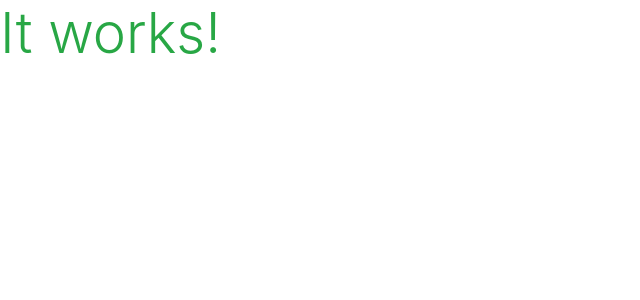
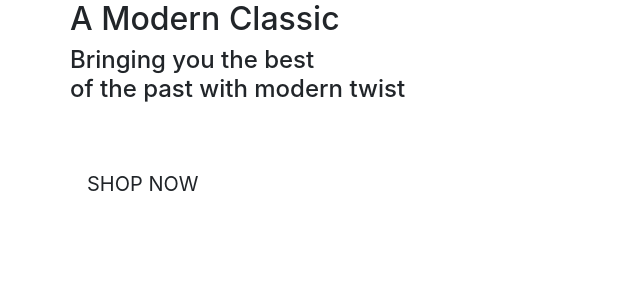
Before and after one commit to JosefinE7/MS4_FR_Store, a Django app: page / in a window 1280 px wide. Shown: the top 300 px of the page, without its empty margins (0-640 px from the left). Run offline with Django 3.2, Linux system fonts and the light colour scheme; some libraries are stand-ins or nearby versions.

Commit message:
Added homepage content

```diff
--- a/home/templates/home/index.html
+++ b/home/templates/home/index.html
@@ -2,5 +2,24 @@
 {% load static %}
 
 {% block content %}
-    <h1 class="display-4 text-success">It works!</h1>
+    <div class="container h-100 hero-item ">
+        <div class="row h-100 hero-slider-info">
+            <div class="hero-slider-message">
+                <div class="my-auto">
+                    <h2>A Modern Classic</h2>
+                </div>
+                <div>
+                    <h4>
+                        Bringing you the best
+                        <br>
+                        of the past with modern twist
+                    </h4>
+                </div>
+                <div class="my-5">
+                    <a href="" class="shop-now-button btn btn-lg rounded-0 text-uppercase py-3">Shop now</a>
+                </div>
+            </div>
+        </div>
+        <div class="hero-background"></div>
+    </div>
 {% endblock %}
```
